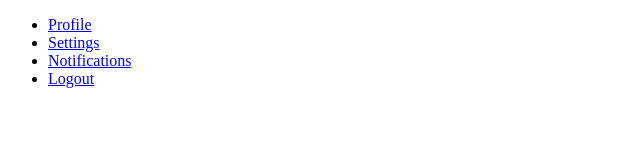
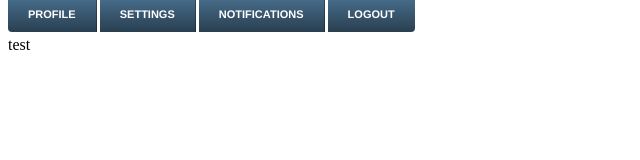
Before and after one commit to daniel-okoro/git_top, a plain HTML site: page html-boilerplate/nav.html in a window 1280 px wide. Shown: the whole page, without its empty margins (0-640 px from the left). Drawn offline with Linux system fonts and the light colour scheme; files that its build step writes are made by us from their sources.

Commit message:
Added some styling for nav.html and modified nav.html to test section element

```diff
--- a/html-boilerplate/nav.html
+++ b/html-boilerplate/nav.html
@@ -1,10 +1,12 @@
 <!DOCTYPE html>
 <html lang="en">
+
 <head>
     <meta charset="UTF-8">
     <meta name="viewport" content="width=device-width, initial-scale=1.0">
     <link rel="stylesheet" href="./styles.css">
 </head>
+
 <body>
     <nav class="navigation">
         <ul>
@@ -14,5 +16,11 @@
             <li><a href="#">Logout</a></li>
         </ul>
     </nav>
+    <section class="row">
+        <div class="grid">
+            <p>test</p>
+        </div>
+    </section>
 </body>
+
 </html>
--- /dev/null
+++ b/html-boilerplate/styles.css
@@ -0,0 +1,33 @@
+.navigation ul {
+    font: bold 11px "Helvetica Neue", Helvetica, Arial, sans-serif;
+    margin: 0;
+    padding: 0;
+    text-transform: uppercase;
+}
+/* inlne-block makes the text horizontal and removes bullet */
+.navigation li {
+    display: inline-block;
+}
+/* padding adds the box for the text */
+.navigation a {
+    background: #395870;
+    background: linear-gradient(#49708f, #293f50);
+    border-right: 1px solid rgba(0, 0, 0, .3);
+    color: #fff;
+    padding: 12px 20px;
+    text-decoration: none;
+}
+/* add hover feature where area darkens when you hover the object */
+.navigation a:hover{
+    background: #314b60;
+    box-shadow: inset 0 0 10px 1px rgba(0, 0, 0, .3);
+}
+/* adds radius at the corner of the first element */
+.navigation li:first-child a{
+    border-radius: 4px 0 0 4px;
+}
+/* defines the right side of the box and add radius to its corner */
+.navigation li:last-child a{
+    border-right: 0;
+    border-radius: 0 4px 4px 0;
+}
```
Lines whose indentation alone changed are shown as unchanged.
